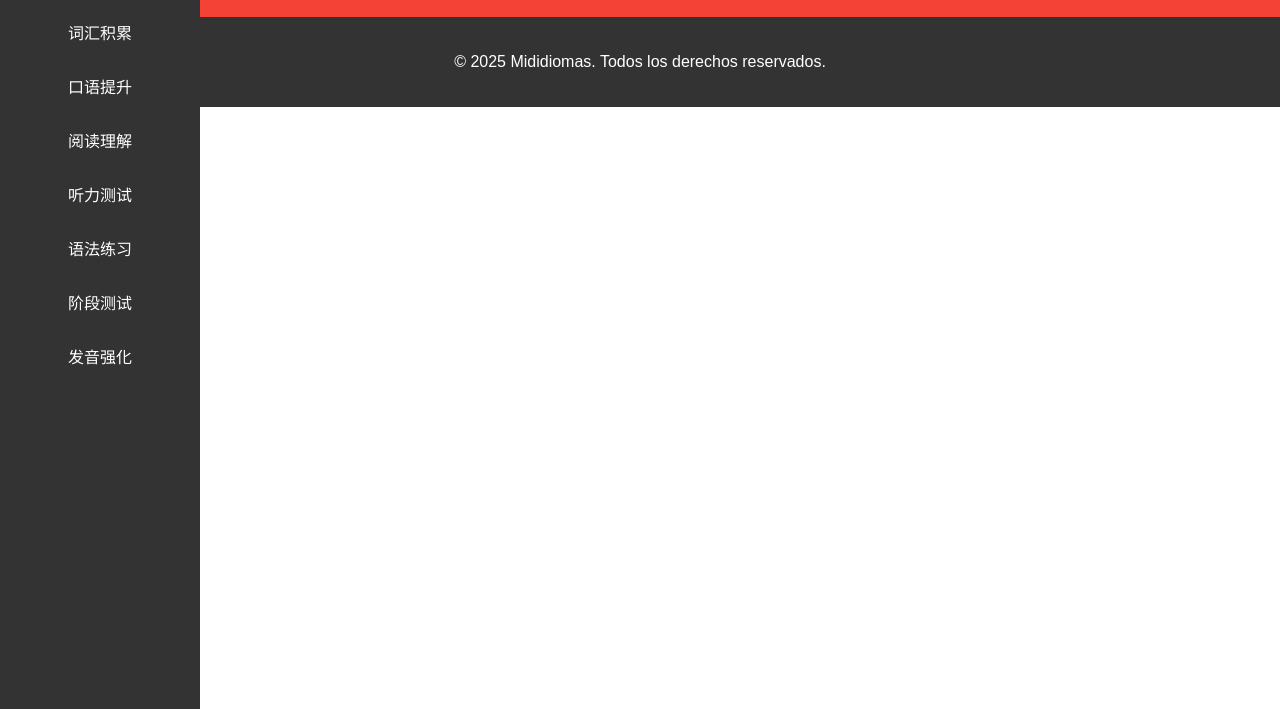
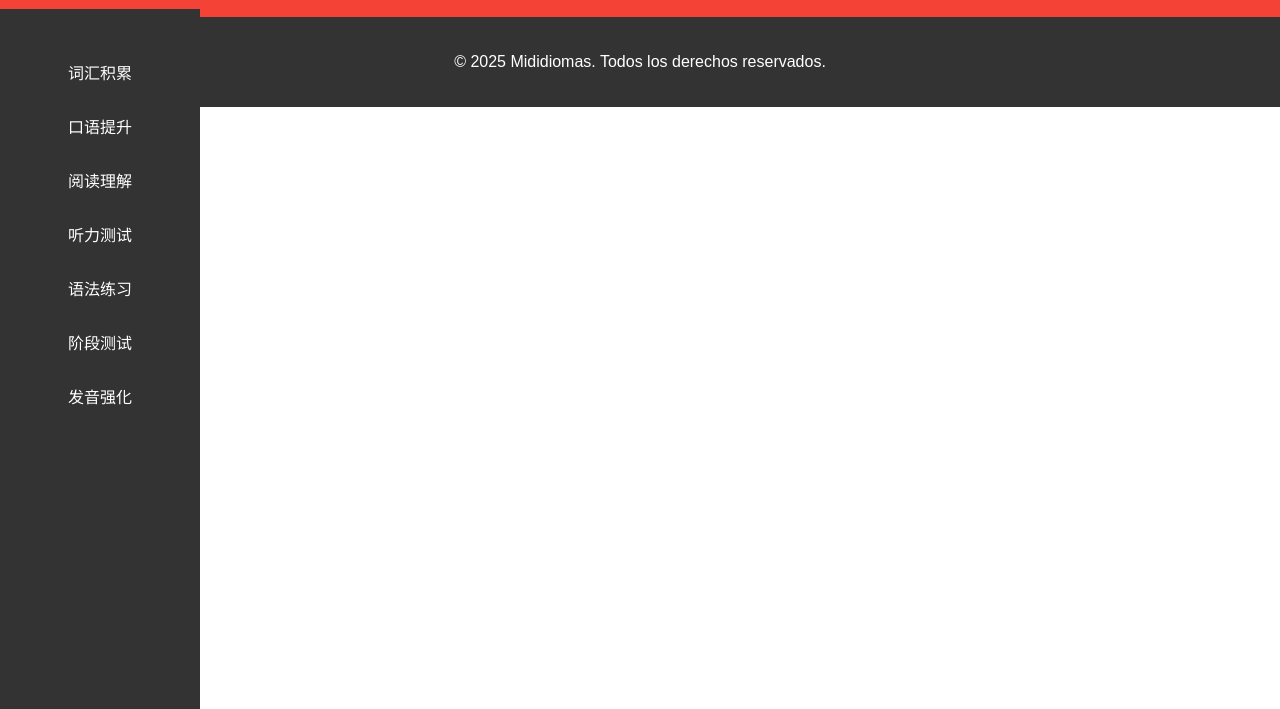
Before and after one commit to JoanMonserrat/Mididiomas-Website, a plain HTML site: page practice.html in a window 1280 px wide. Shown: the part 91-800 px from the top of the page. Drawn offline with Linux system fonts and the light colour scheme.

Commit message:
Update style.css

```diff
--- a/style.css
+++ b/style.css
@@ -75,7 +75,7 @@
   height: 100vh; /* 占满屏幕高度 */
   padding-top: 20px;
   position: fixed; /* 固定在左边 */
-  top: 60px;
+  top: 100px;
   left: 0;
   text-align: center;
 }
```
